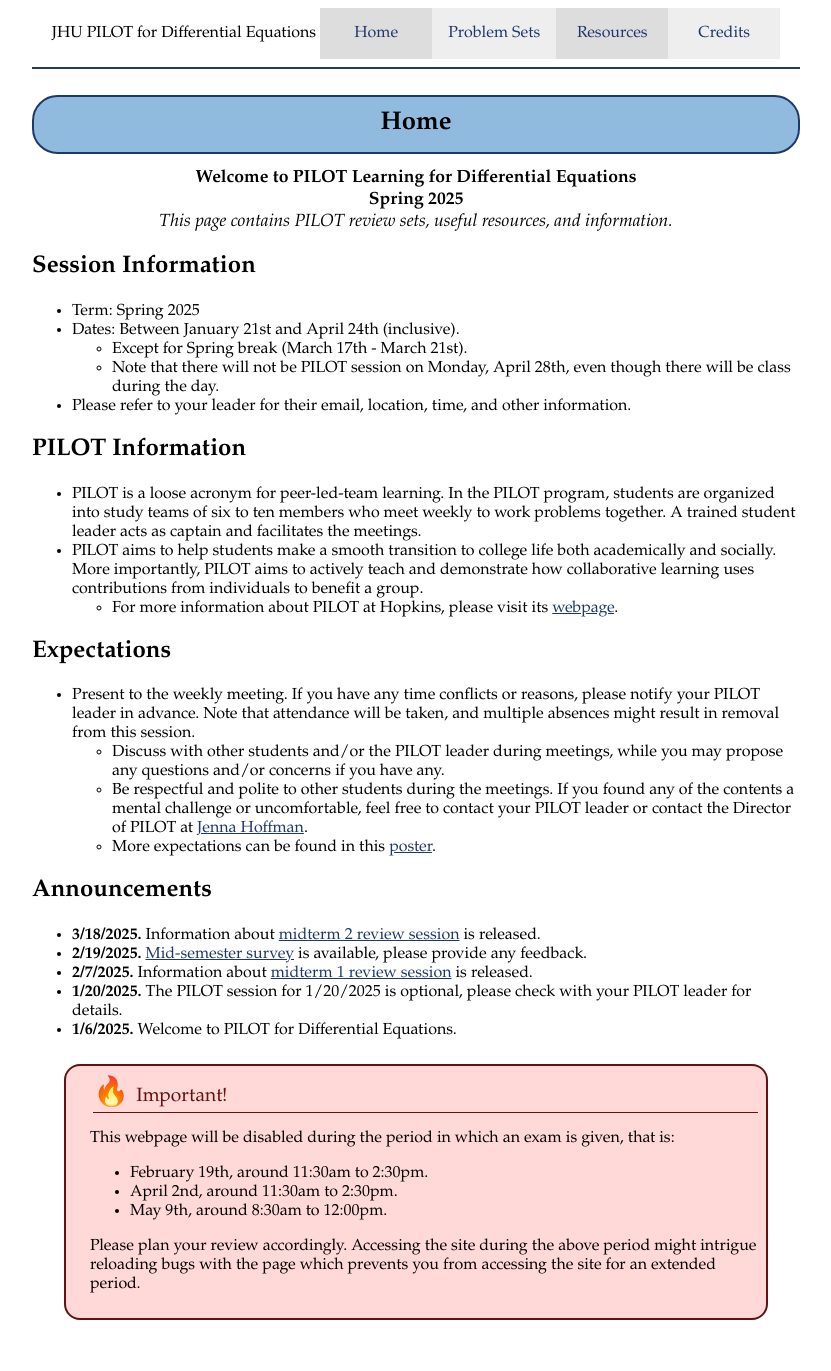
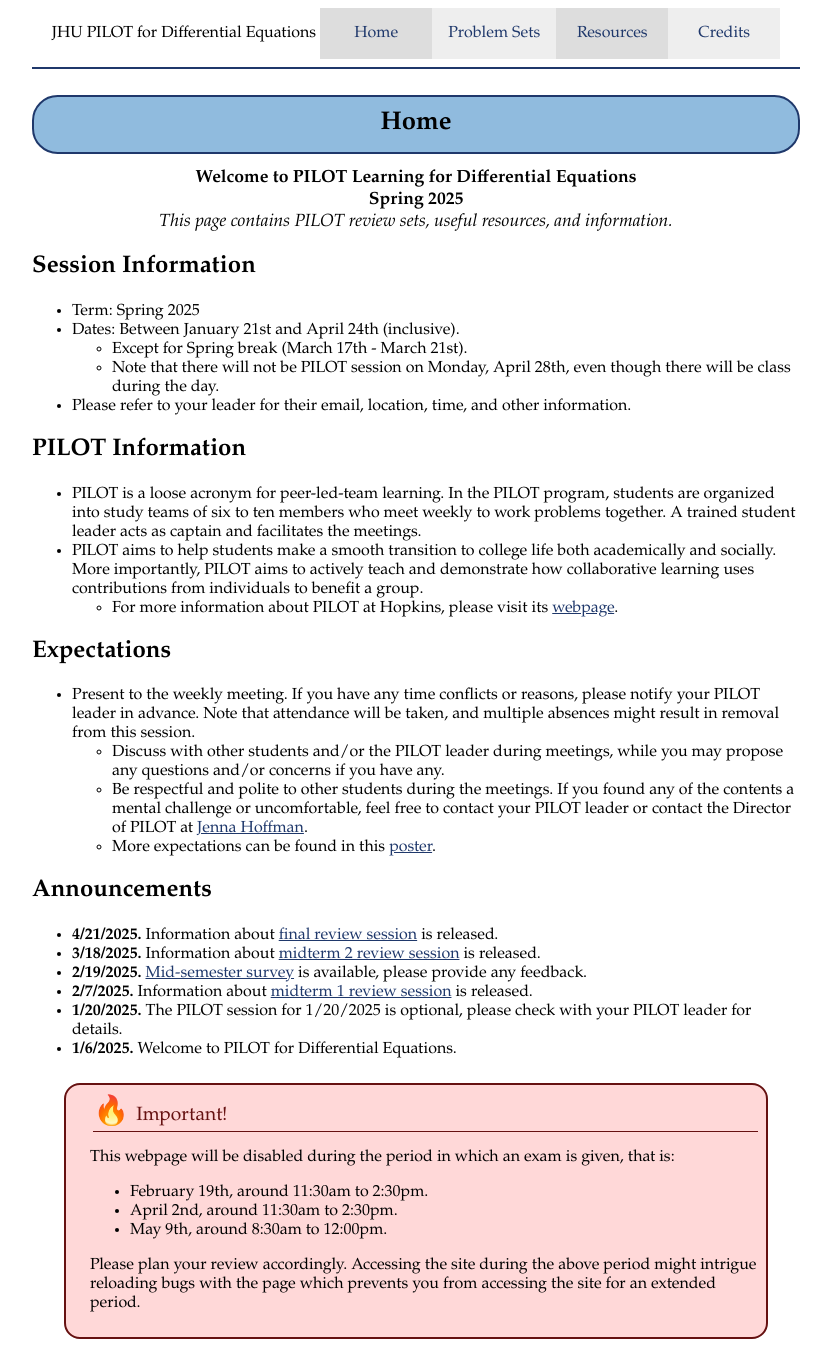
Before and after one commit to JHU-ODE-PILOT/SP25, a Jekyll site: the page built from index.md, in a window 1280 px wide. Shown: the whole page, without its empty margins (224-1055 px from the left). Built offline with Jekyll 4.4.1, drawn with Linux system fonts in a browser that asks for light colours.

Commit message:
Update index.md

```diff
--- a/index.md
+++ b/index.md
@@ -33,6 +33,7 @@ category: "home"
 
 ## Announcements
 
+- **4/21/2025.** Information about [final review session]({{site.baseurl}}/problem_sets.html#review-session-information) is released.
 - **3/18/2025.** Information about [midterm 2 review session]({{site.baseurl}}/problem_sets.html#review-session-information) is released.
 - **2/19/2025.** [Mid-semester survey]({{site.baseurl}}/surveys/mid-semester.html) is available, please provide any feedback.
 - **2/7/2025.** Information about [midterm 1 review session]({{site.baseurl}}/problem_sets.html#review-session-information) is released.
```
